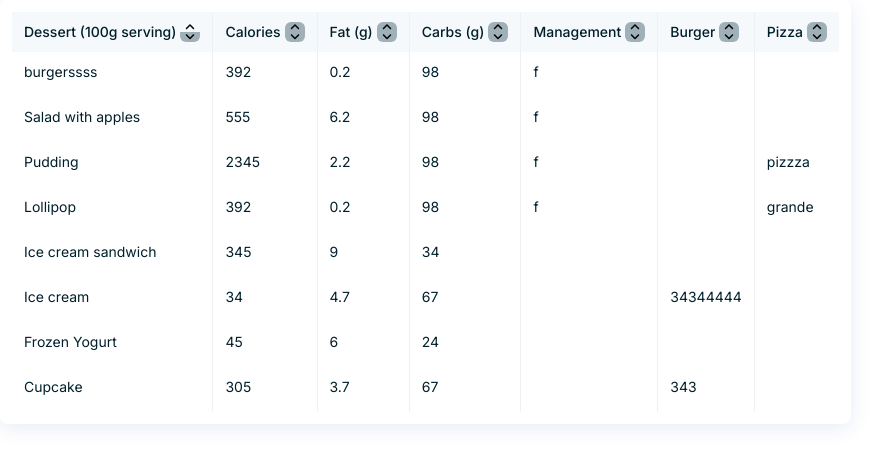
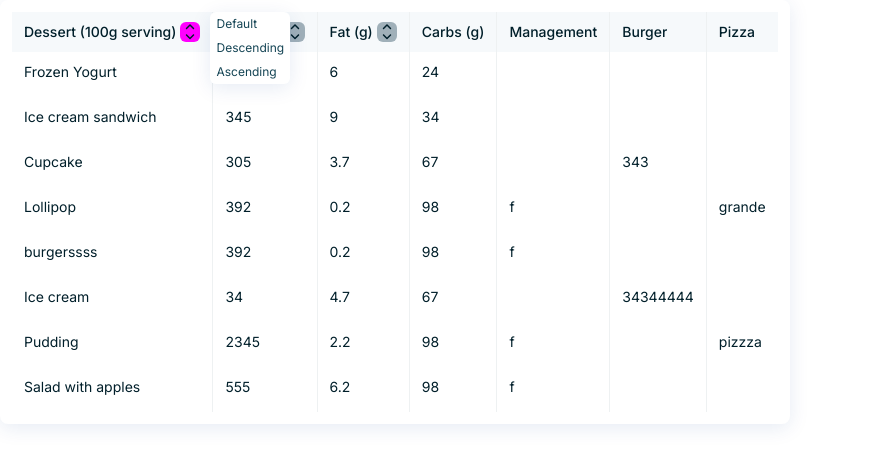
Before and after one commit to blanderbit/vue3-table-grid__library, a Vue app: page / in a window 1280 px wide. Both pictures are taken after a click on the element 190 px from the left and 32 px from the top of the page. Shown: the top 466 px of the page, without its empty margins (0-888 px from the left). Built offline with nearby package versions, Linux system fonts and the light colour scheme.

Commit message:
arrows liting works correctly

```diff
--- a/src/App.vue
+++ b/src/App.vue
@@ -9,9 +9,6 @@
       :tableHeight ="''"
       :headerColor ="'#F6F9FB'"
       :isHeaderSticky ="false"
-      :sortable ="true"
-      :isShownSortableWindow ="false"
-      :sortArrowBackground ="'#A0B0B9'"
       @row-click="indexRow"
       @sort-value="sortColumn"
       @mouseHover ="showHoverCellData"
@@ -48,21 +45,23 @@
 import { reactive, ref } from 'vue'
 import VTable from './components/VTable.vue'
 
-// сортировка по алфавитному порядку
-// сортировка по числам
-// сортировка по дате
 const columns = reactive([
   {
     displayName: 'Dessert (100g serving)',
-    displayValue: 'name'
+    displayValue: 'name',
+    sortable: true,
+    sortArrowBackground: '#f0f',
+    isShownSortableWindow: true
   },
   {
     displayName: 'Calories',
-    displayValue: 'calories'
+    displayValue: 'calories',
+    sortable: true
   },
   {
     displayName: 'Fat (g)',
-    displayValue: 'fat'
+    displayValue: 'fat',
+    sortable: true
   },
   {
     displayName: 'Carbs (g)',
@@ -163,7 +162,6 @@ const showHoverCellData = (cellData, e) => {
 
 const sortBy = ref('')
 const sortColumn = (nameVal, sortVal) => {
-  console.log(sortVal)
   sortBy.value = nameVal
   const arr = ['def', 'desc', 'asc']
   switch (arr[sortVal]) {
--- /dev/null
+++ b/src/components/VSortDropdown.vue
@@ -0,0 +1,72 @@
+<template>
+  <div
+    v-if="header._options.isOptionsOpened"
+    class="vt-select-options"
+  >
+    <ul>
+      <li
+        class="vt-option"
+        v-for="item of dataList"
+        :key="item.id"
+        @click="$emit('dropdown-click', header, item.sortDirection)"
+      >
+        {{ item.text }}
+      </li>
+    </ul>
+  </div>
+</template>
+
+<script>
+import { SORT } from '../utils/consts'
+
+export default {
+  props: {
+    header: {
+      type: Object,
+      required: true
+    }
+  },
+  setup (props) {
+    const dataList = [
+      { id: 0, text: 'Default', value: props.header.displayValue, sortDirection: SORT.DEF },
+      { id: 1, text: 'Descending', value: props.header.displayValue, sortDirection: SORT.DESC },
+      { id: 2, text: 'Ascending', value: props.header.displayValue, sortDirection: SORT.ASC }
+    ]
+
+    return {
+      dataList
+    }
+  }
+}
+</script>
+
+<style scoped lang="scss">
+$prefix: vt-;
+.#{$prefix}select-options {
+  position: absolute;
+  left: 30px;
+  top: -10px;
+  background: #FFFFFF;
+  box-shadow: 0px 4px 20px rgba(2, 61, 151, 0.1);
+  border-radius: 6px;
+  z-index: 1;
+  .#{$prefix}option {
+    padding: 4px 6px;
+    font-family: 'Inter';
+    font-style: normal;
+    font-weight: 400;
+    font-size: 12px;
+    line-height: 16px;
+    color: #154555;
+    list-style: none;
+    /* margin-bottom: 4px; */
+    &:hover {
+      background: #E5FDFD;
+      color: #31677B;
+    }
+    &:last-child {
+      margin-bottom: 0;
+    }
+  }
+}
+</style>
--- a/src/components/VTable.vue
+++ b/src/components/VTable.vue
@@ -43,47 +43,28 @@
                 </slot>
 
                 <div
-                  v-if="sortable"
+                  v-if="header.sortable"
                   class="vt-select-button-block"
-                  @click="sortColumn(header.id, header._options.isOptionsVisible, header.displayValue)"
-                  :style="sortArrowStyles[header._options.sortArrowsState]"
+                  @click="sortColumn(header)"
+                  :style="header._options.sortArrowStyle"
                 >
                   <slot name="sorting-arrows">
                     <img src="../assets/img/sort-up.svg"
                       alt=""
                       class="arrow-top"
+                      :style="header._options.sortArrowStyle.arrowTop"
                     >
                     <img
                       src="../assets/img/sort-down.svg"
                       alt=""
                       class="arrow-bottom"
+                      :style="header._options.sortArrowStyle.arrowBottom"
                     >
                   </slot>
-                  <div
-                    v-if="header._options.isOptionsVisible"
-                    class="vt-select-options"
-                  >
-                    <ul>
-                      <li
-                        class="vt-option"
-                        @click="sortOption(header.displayValue, SORT.DEF)"
-                      >
-                        Default
-                      </li>
-                      <li
-                        class="vt-option"
-                        @click="sortOption(header.displayValue, SORT.DESC)"
-                      >
-                        Descending
-                      </li>
-                      <li
-                        class="vt-option"
-                        @click="sortOption(header.displayValue, SORT.ASC)"
-                      >
-                        Ascending
-                      </li>
-                    </ul>
-                  </div>
+                  <VSortDropdown
+                    :header ="header"
+                    @dropdown-click="sortOption"
+                  />
                 </div>
               </div>
             </th>
@@ -128,18 +109,17 @@
 </template>
 
 <script>
-import {
-  computed,
-  reactive,
-  watch,
-  ref
-} from 'vue'
+import { computed, ref } from 'vue'
+import VSortDropdown from '../components/VSortDropdown.vue'
+
 import useLoader from '../utils/useLoader'
-
-import { SORT } from '../utils/consts'
+import makeObjectFromEntries from '../utils/makeObjectFromEntries'
 
 export default {
   name: 'main-table',
+  components: {
+    VSortDropdown
+  },
   props: {
     dataSource: { // Here must be trasmited an array with objects for showing header
       type: Array,
@@ -173,14 +153,6 @@ export default {
       type: Boolean,
       default: false
     },
-    sortable: {
-      type: Boolean,
-      default: false
-    },
-    isShownSortableWindow: {
-      type: Boolean,
-      default: false
-    },
     headerColor: {
       type: String,
       default: '#F6F9FB'
@@ -192,9 +164,6 @@ export default {
   },
   emits: ['mouseHover', 'sortValue'],
   setup (props, ctx) {
-    watch(() => props.dataSource, () => {
-      console.log('prop dataSource changed', props.dataSource)
-    })
     /* eslint-disable */
     const mainColumns = computed(() => {
       return props.columns
@@ -217,9 +186,23 @@ export default {
                     'min-width': `${item.width}px`,
                     left: item.fixed ? setLeftMargin() : '',
                   },
+                  sortArrowStyle: {
+                    background: item.sortArrowBackground || '#A0B0B9',
+                    arrowTop: {
+                      filter: sortArrowsState[idx] === 2 ?
+                      'invert(90%) sepia(6%) saturate(102%) hue-rotate(171deg) brightness(108%) contrast(97%)' :
+                      'invert(10%) sepia(13%) saturate(4958%) hue-rotate(159deg) brightness(95%) contrast(102%)'
+                    },
+                    arrowBottom: {
+                      filter: sortArrowsState[idx] === 1 ?
+                      'invert(90%) sepia(6%) saturate(102%) hue-rotate(171deg) brightness(108%) contrast(97%)' :
+                      'invert(10%) sepia(13%) saturate(4958%) hue-rotate(159deg) brightness(95%) contrast(102%)'
+                    }
+                  },
                   //creates name for slot
                   slotName: `header-${item.displayValue}-content`,
-                  isOptionsVisible: sortedState[idx],
+                  isOptionsVisible: item.isShownSortableWindow || false,
+                  isOptionsOpened: sortedState[idx],
                   sortArrowsState: sortArrowsState[idx]
                 }
               }
@@ -227,27 +210,24 @@ export default {
     })
     /* eslint-enable */
 
-    const sortedState = reactive(Object.fromEntries(new Array(props.columns.length).fill('l').map((_, idx) => ([idx, false]))))
+    const sortedState = makeObjectFromEntries(props.columns, false)
 
-    const sortArrowsState = reactive(Object.fromEntries(new Array(props.columns.length).fill('l').map((_, idx) => ([idx, 0]))))
+    const sortArrowsState = makeObjectFromEntries(props.columns, 0)
 
-    const sortColumn = (id, isWindowVisible, nameVal) => {
-      if (props.isShownSortableWindow) {
-        sortedState[id] = !isWindowVisible
+    const sortColumn = ({ id, _options, displayValue }) => {
+      if (_options.isOptionsVisible) {
+        sortedState[id] = !_options.isOptionsOpened
       } else {
-        ctx.emit('sortValue', nameVal, getNumber(nameVal, id))
+        ctx.emit('sortValue', displayValue, getNumberOfSortDirection(displayValue, id))
       }
+      console.log(sortArrowsState)
     }
-    const sortArrowStyles = {
-      0: { background: props.sortArrowBackground },
-      1: { background: `linear-gradient(to bottom, rgba(125,185,232,0) 0%,rgba(159,176,186,0) 50%, ${props.sortArrowBackground} 50%)` },
-      2: { background: `linear-gradient(to bottom, ${props.sortArrowBackground} 50%,rgba(159,176,186,0) 50%,rgba(125,185,232,0) 100%)` }
-    }
+
     const arrowValue = ref(0)
-    const getNumber = (nameVal, id) => {
-      if (getNumber.value !== nameVal) {
+    const getNumberOfSortDirection = (nameVal, id) => {
+      if (getNumberOfSortDirection.value !== nameVal) {
         for (const key in sortArrowsState) sortArrowsState[key] = 0
-        getNumber.value = nameVal
+        getNumberOfSortDirection.value = nameVal
         arrowValue.value = 1
         sortArrowsState[id] = 1
         return arrowValue.value
@@ -262,7 +242,7 @@ export default {
         return arrowValue.value
       }
     }
-    getNumber.value = null
+    getNumberOfSortDirection.value = null
 
     const rows = computed(() => {
       return props.dataSource
@@ -328,7 +308,9 @@ export default {
       }
       return {}
     })
-    const sortOption = (nameVal, sortVal) => {
+    const sortOption = ({ displayValue: nameVal, id }, sortVal) => {
+      for (const key in sortArrowsState) sortArrowsState[key] = 0
+      sortArrowsState[id] = sortVal
       console.log(nameVal, sortVal)
       ctx.emit('sortValue', nameVal, sortVal)
     }
@@ -343,9 +325,7 @@ export default {
       styleTableWrapper,
       styleHeader,
       sortColumn,
-      sortOption,
-      SORT,
-      sortArrowStyles
+      sortOption
     }
   }
 }
@@ -467,33 +447,6 @@ $prefix: vt-;
                     cursor: pointer;
                     background: #A0B0B9;
                   }
-                  .#{$prefix}select-options {
-                    position: absolute;
-                    left: 30px;
-                    top: -10px;
-                    background: #FFFFFF;
-                    box-shadow: 0px 4px 20px rgba(2, 61, 151, 0.1);
-                    border-radius: 6px;
-                    z-index: 1;
-                    .#{$prefix}option {
-                      padding: 4px 6px;
-                      font-family: 'Inter';
-                      font-style: normal;
-                      font-weight: 400;
-                      font-size: 12px;
-                      line-height: 16px;
-                      color: #154555;
-                      list-style: none;
-                      /* margin-bottom: 4px; */
-                      &:hover {
-                        background: #E5FDFD;
-                        color: #31677B;
-                      }
-                      &:last-child {
-                        margin-bottom: 0;
-                      }
-                    }
-                  }
                 }
               }
             }
--- /dev/null
+++ b/src/utils/makeObjectFromEntries.js
@@ -0,0 +1,5 @@
+import { reactive } from 'vue'
+
+export default function makeObjectFromEntries (makeFrom, val) {
+  return reactive(Object.fromEntries(new Array(makeFrom.length).fill('l').map((_, idx) => ([idx, val]))))
+}
```
